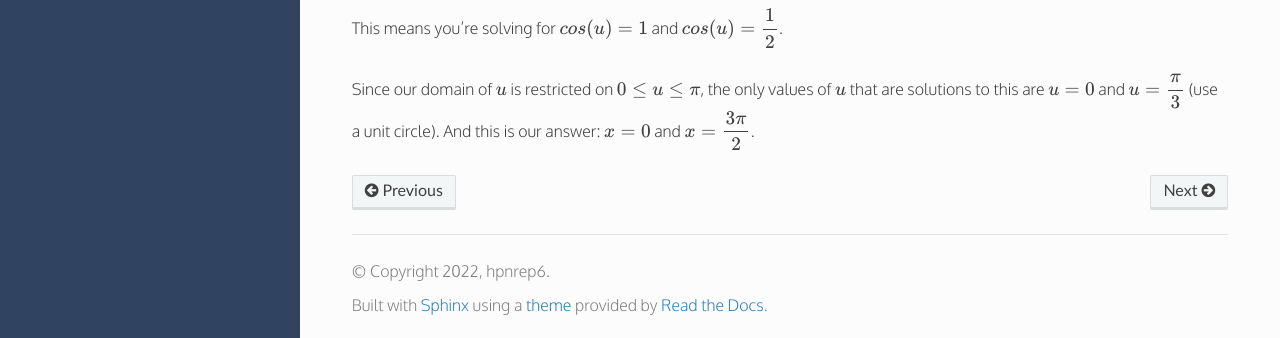
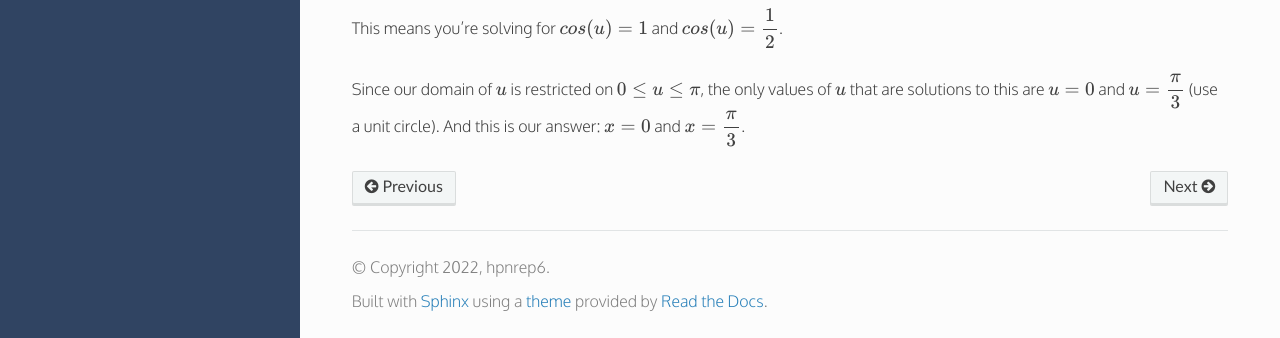
Before and after one commit to hpnrep6/t, a Sphinx documentation site: the page built from source/2022/mata30_fall/tutorial2.rst, in a window 1280 px wide and 900 px high, scrolled down 9998 px. Shown: the part 559-897 px from the top of the window. Built offline with Sphinx 7.4.7 and the Read the Docs theme 2.0.0, drawn with Linux system fonts in a browser that asks for light colours.

Commit message:
Fix typo

```diff
--- a/source/2022/mata30_fall/tutorial2.rst
+++ b/source/2022/mata30_fall/tutorial2.rst
@@ -527,4 +527,4 @@ This means you're solving for :math:`cos(u) = 1` and :math:`cos(u) = \dfrac{1}{2
 
 Since our domain of :math:`u` is restricted on :math:`0 \leq u \leq \pi`, the only values
 of :math:`u` that are solutions to this are :math:`u = 0` and :math:`u = \dfrac{\pi}{3}` (use a unit circle). And this is
-our answer: :math:`x = 0` and :math:`x = \dfrac{3\pi}{2}`.
+our answer: :math:`x = 0` and :math:`x = \dfrac{\pi}{3}`.
```
Also changed, not shown: 1 other file.
